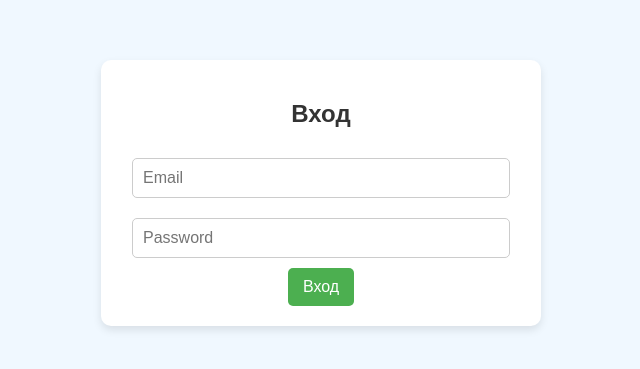
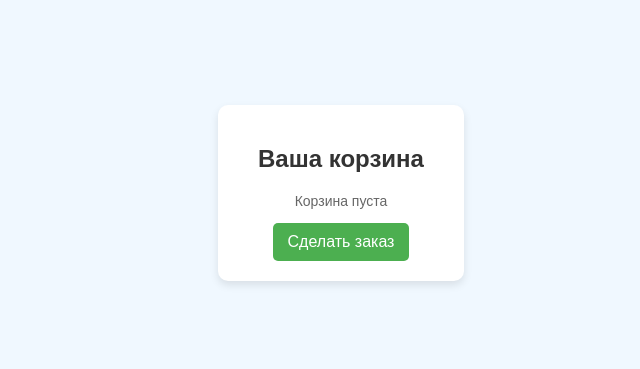
Before and after one commit to triplef-6/Lab_2, a React (Create React App) app in the folder frontend/: page /cart in a window 1280 px wide. Before the commit this address led to /login. Shown: the part 207-576 px from the top of the page, without its empty margins (319-959 px from the left). Built offline with nearby package versions, Linux system fonts and the light colour scheme.

Commit message:
добавлены компонент корзины и возможность создания заказа

```diff
--- a/frontend/src/App.js
+++ b/frontend/src/App.js
@@ -3,17 +3,25 @@ import { BrowserRouter as Router, Route, Routes, Navigate } from 'react-router-d
 import LoginComponent from './components/customer/LoginComponent';
 import CustomerProfile from './components/customer/CustomerProfile';
 import ProductList from './components/product/ProductList';
+import Cart from './components/Cart';
 import './App.css';
 
 function App() {
   const [isLoggedIn, setIsLoggedIn] = useState(false);
   const [customerId, setCustomerId] = useState(null);
+  const [cartItems, setCartItems] = useState([]);
 
   const handleSuccessfulLogin = (id) => {
     setIsLoggedIn(true);
     setCustomerId(id);
   };
+  const handleAddToCart = (productId, cost, name) => {
+    setCartItems([...cartItems, { productId, cost, name }]);
+  };
 
+  const handlePlaceOrder = () => {
+    setCartItems([]); // Очистка корзины после размещения заказа
+  };
   return (
      <Router>
       <div className="container">
@@ -21,8 +29,9 @@ function App() {
           <Route path="/" element={
             isLoggedIn ? <CustomerProfile customerId={customerId} /> : <Navigate to="/login" />
           } />
-          <Route path="/products" element={<ProductList />} />
+          <Route path="/products" element={<ProductList onAddToCart={handleAddToCart} />} />
           <Route path="/login" element={<LoginComponent onLoginSuccess={handleSuccessfulLogin} />} />
+          <Route path="/cart" element={<Cart cartItems={cartItems} customerId={customerId} onPlaceOrder={handlePlaceOrder} />} />
           <Route path="*" element={<Navigate to="/" />} />
         </Routes>
       </div>
--- /dev/null
+++ b/frontend/src/components/Cart.js
@@ -0,0 +1,45 @@
+import React from 'react';
+import apiClient from './../apiClient';
+
+const Cart = ({ cartItems, customerId, onPlaceOrder }) => {
+const handlePlaceOrder = async () => {
+    for (const item of cartItems) {
+      const orderDetails = {
+        customerId: customerId,
+        productId: item.productId,
+        cost: item.cost,
+      };
+
+      try {
+        await apiClient.post('/api/order', orderDetails);
+      } catch (error) {
+        console.error('Error placing order:', error);
+        alert('Failed to place order for some items');
+        return;
+      }
+    }
+    alert('Order placed successfully!');
+    onPlaceOrder(); // Очистка корзины после размещения заказа
+  };
+
+  return (
+    <div>
+      <h2>Ваша корзина</h2>
+      {cartItems.length > 0 ? (
+        <ul>
+          {cartItems.map((item, index) => (
+            <li key={index}>
+              <p>Товар: {item.name}</p>
+              <p>Cost: {item.cost}$</p>
+            </li>
+          ))}
+        </ul>
+      ) : (
+        <p>Корзина пуста</p>
+      )}
+      <button onClick={handlePlaceOrder}>Сделать заказ</button>
+    </div>
+  );
+};
+
+export default Cart;
--- a/frontend/src/components/customer/CustomerProfile.js
+++ b/frontend/src/components/customer/CustomerProfile.js
@@ -23,6 +23,9 @@ const CustomerProfile = ({ customerId }) => {
   const handleGoToProducts = () => {
     navigate('/products');
   };
+  const handlerGoToCart = () => {
+    navigate('/cart');
+  }
   if (error) {
     return <p style={{ color: 'red' }}>{error}</p>;
   }
@@ -37,7 +40,8 @@ const CustomerProfile = ({ customerId }) => {
       <p>Имя: {customer.name}</p>
       <p>Фамилия: {customer.surname}</p>
       <p>Email: {customer.email}</p>
-        <button onClick={handleGoToProducts}>Товары</button>
+      <button onClick={handleGoToProducts}>Товары</button>
+      <button onClick={handlerGoToCart}>Корзина</button>
     </div>
   );
 };
--- a/frontend/src/components/product/ProductList.js
+++ b/frontend/src/components/product/ProductList.js
@@ -1,7 +1,7 @@
 import React, { useEffect, useState } from 'react';
 import apiClient from '../../apiClient'; // axios
 
-const ProductList = () => {
+const ProductList = ({ onAddToCart }) => {
   const [products, setProducts] = useState([]);
   const [error, setError] = useState('');
 
@@ -33,6 +33,9 @@ const ProductList = () => {
             <p>{product.description}</p>
             <p>Цена: {product.cost}$</p>
             <p>{product.url_product}</p>
+            <button onClick={() => onAddToCart(product.id, product.cost, product.name)}>
+                Добавить в корзину
+            </button>
           </li>
         ))}
       </ul>
```
